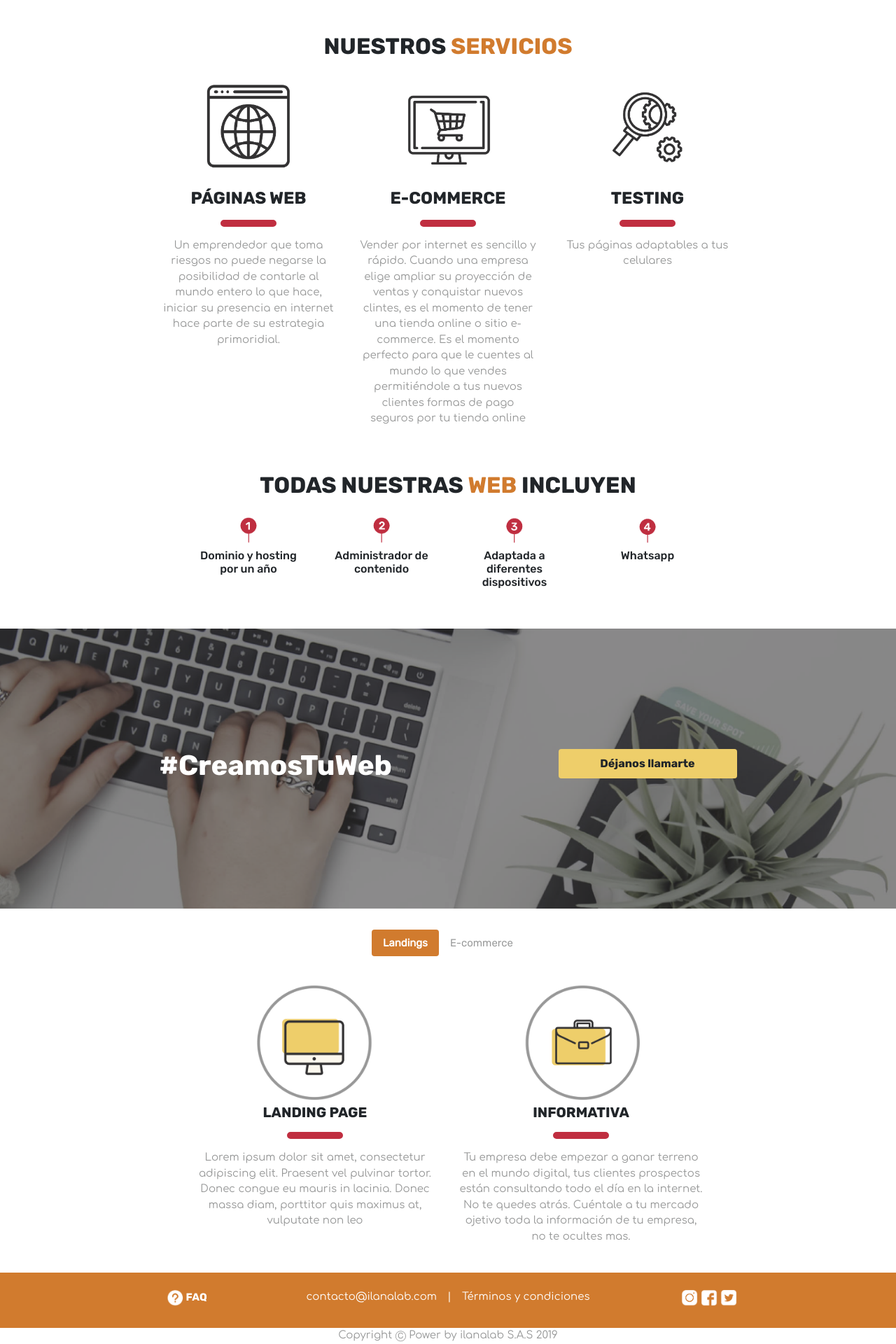
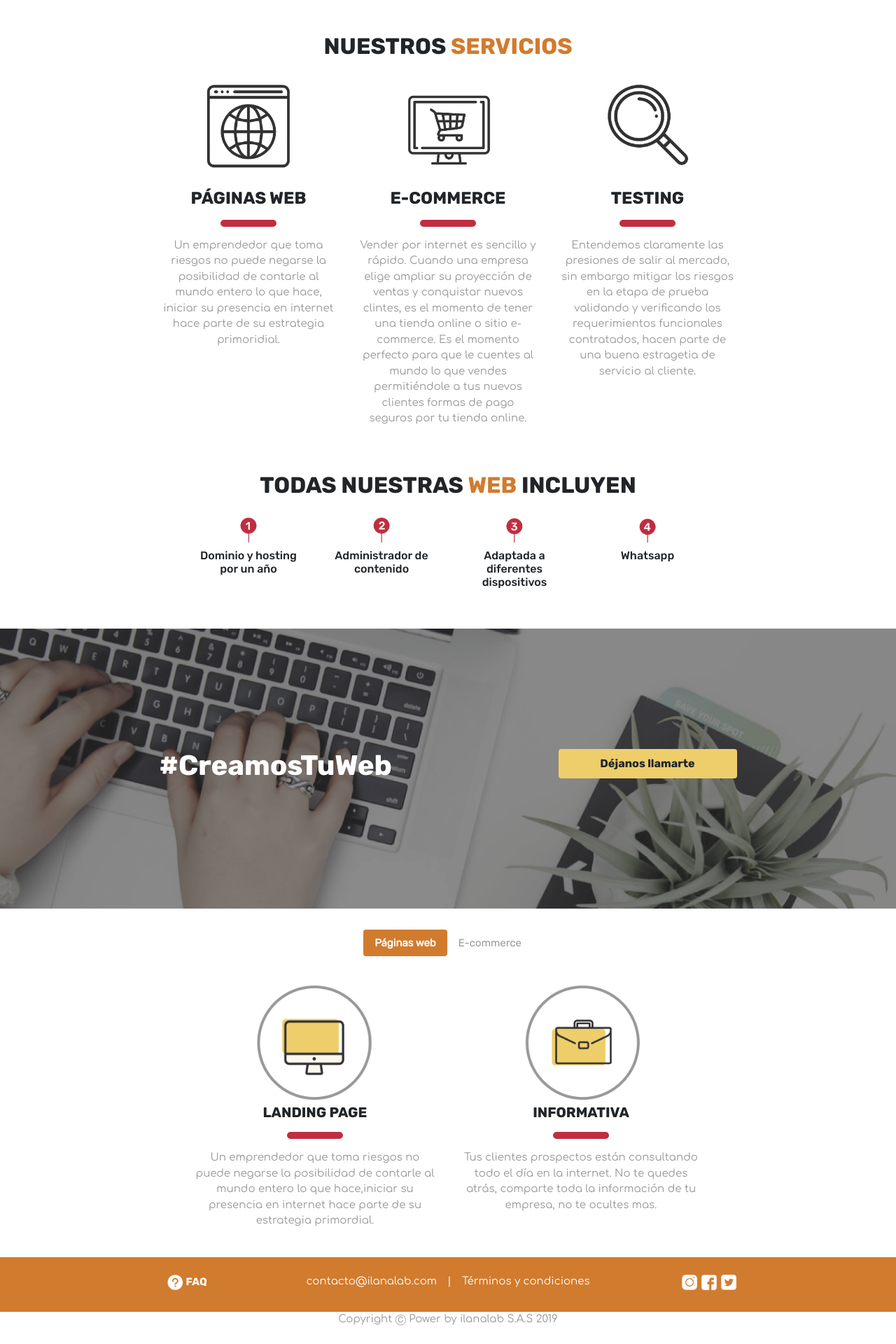
Before and after one commit to dmontoya1/ilanalab-web, a Django app: page / in a window 1280 px wide. Shown: the part 721-2641 px from the top of the page at 70% size. After the commit the page ends 2615 px from the top, so only its background shows below. Run offline with Django 3.2, Linux system fonts and the light colour scheme; some libraries are stand-ins or nearby versions.

Commit message:
Added informative text

```diff
--- a/landing_page/templates/landing_page/index.html
+++ b/landing_page/templates/landing_page/index.html
@@ -128,9 +128,9 @@
               <h2 class="text-center titles">NUESTROS <span class="IlanaTextOrange">SERVICIOS</span></h2>
           </div>
         </div>
-        <div class="row justify-content-center mt-4">
+        <div class="row justify-content-center align-items-start mt-4">
           <div class="col-lg-3 col-sm-12 text-center">
-              <img class="w-50 mx-auto pb-4" src="{% static 'img/Recursos-03.png' %}" />
+              <img class="w-50 pb-4" src="{% static 'img/Recursos-03.png' %}" />
               <h4 class="titles">PÁGINAS WEB</h4>
               <hr class="new5" />
               <p>Un emprendedor que toma riesgos no puede negarse la posibilidad de contarle al mundo entero lo que hace, iniciar su presencia en internet hace parte de su estrategia primoridial.</p>
@@ -139,13 +139,13 @@
               <img class="w-50 pb-4" src="{% static 'img/Recursos-04.png' %}">
               <h4 class="titles">E-COMMERCE</h4>
               <hr class="new5" />
-              <p>Vender por internet es sencillo y rápido. Cuando una empresa elige ampliar su proyección de ventas y conquistar nuevos clintes, es el momento de tener una tienda online o sitio e-commerce. Es el momento perfecto para que le cuentes al mundo lo que vendes permitiéndole a tus nuevos clientes formas de pago seguros por tu tienda online</p>
+              <p>Vender por internet es sencillo y rápido. Cuando una empresa elige ampliar su proyección de ventas y conquistar nuevos clintes, es el momento de tener una tienda online o sitio e-commerce. Es el momento perfecto para que le cuentes al mundo lo que vendes permitiéndole a tus nuevos clientes formas de pago seguros por tu tienda online.</p>
           </div>
           <div class="col-lg-3 col-sm-12 text-center">
               <img class="w-50 pb-4" src="{% static 'img/Recursos-05.png' %}">
               <h4 class="titles">TESTING</h4>
               <hr class="new5" />
-              <p>Tus páginas adaptables a tus celulares</p>
+              <p>Entendemos claramente las presiones de salir al mercado, sin embargo mitigar los riesgos en la etapa de prueba validando y verificando los requerimientos funcionales contratados, hacen parte de una buena estragetia de servicio al cliente.</p>
           </div>
         </div>
     </section>
@@ -245,7 +245,7 @@
       <div class="container">
         <ul class="nav nav-pills mb-3 list--pages" id="pills-tab" role="tablist">
           <li class="nav-item">
-            <a class="nav-link active itemsRubikRegular" id="pills-home-tab" data-toggle="pill" href="#pills-home" role="tab" aria-controls="pills-home" aria-selected="true">Landings</a>
+            <a class="nav-link active itemsRubikRegular" id="pills-home-tab" data-toggle="pill" href="#pills-home" role="tab" aria-controls="pills-home" aria-selected="true">Páginas web</a>
           </li>
           <li class="nav-item">
             <a class="nav-link itemsRubikRegular" id="pills-profile-tab" data-toggle="pill" href="#pills-profile" role="tab" aria-controls="pills-profile" aria-selected="false" >E-commerce</a>
@@ -258,13 +258,14 @@
                   <img class="img-fluid w-50" src="{% static 'img/Recursos-11.png' %}" alt="">
                   <h5 class="text-center titles">LANDING PAGE</h5>
                   <hr class="new5" />
-                  <p>Lorem ipsum dolor sit amet, consectetur adipiscing elit. Praesent vel pulvinar tortor. Donec congue eu mauris in lacinia. Donec massa diam, porttitor quis maximus at, vulputate non leo</p>
+                  <p>Un emprendedor que toma riesgos no puede negarse la posibilidad de contarle al mundo entero lo que hace,iniciar su presencia en internet hace parte de su estrategia primordial.</p>
               </div>
               <div class="col-lg-4 text-center">
                   <img class="img-fluid w-50" src="{% static 'img/Recursos-12.png' %}" alt="">
                   <h5 class="text-center titles">INFORMATIVA</h5>
                   <hr class="new5" />
-                  <p>Tu empresa debe empezar a ganar terreno en el mundo digital, tus clientes prospectos están consultando todo el día en la internet. No te quedes atrás. Cuéntale a tu mercado ojetivo toda la información de tu empresa, no te ocultes mas.</p>
+                  <p>Tus clientes prospectos están consultando todo el día en la internet.
+                    No te quedes atrás, comparte toda la información de tu empresa, no te ocultes mas.</p>
               </div>
             </div>
           </div>
@@ -291,16 +292,16 @@
     <div class="container-fluid mt-4 IlanaOrange">
       <div class="row pt-4 pb-3 justify-content-center">
           <div class="col-lg-2 text-center">
-            <img style="height: 24px;" src="{% static 'img/Recursos-14.png' %}" alt="FAQ">
+            <a href="#" target="_blank"><img style="height: 24px;" src="{% static 'img/Recursos-14.png' %}" alt="FAQ"></a>
             <span class="titles text-white">FAQ</span>
           </div>
           <div class="col-lg-5 text-center right-divider">
                 <p class="text-white">contacto@ilanalab.com&emsp;|&emsp;Términos y condiciones</p>
           </div>
           <div class="col-lg-2 text-center">
-            <img class="IlanaIcons" src="{% static 'img/Recursos-15.png' %}" alt="Instagram">
-            <img class="IlanaIcons" src="{% static 'img/Recursos-16.png' %}" alt="Facebook">
-            <img class="IlanaIcons" src="{% static 'img/Recursos-17.png' %}" alt="Twitter">
+            <a href="https://www.instagram.com/ilanalab/" target="_blank"><img class="IlanaIcons"  src="{% static 'img/Recursos-15.png' %}" alt="Instagram"></a>
+            <a href="https://www.facebook.com/ilanalab10" target="_blank"><img class="IlanaIcons" src="{% static 'img/Recursos-16.png' %}" alt="Facebook"></a>
+            <a href="https://twitter.com/ilanalab10" target="_blank"><img class="IlanaIcons" src="{% static 'img/Recursos-17.png' %}" alt="Twitter"></a>
           </div>
       </div>
     </div>
```
Also changed, not shown: landing_page/static/img/Recursos-05.png.
